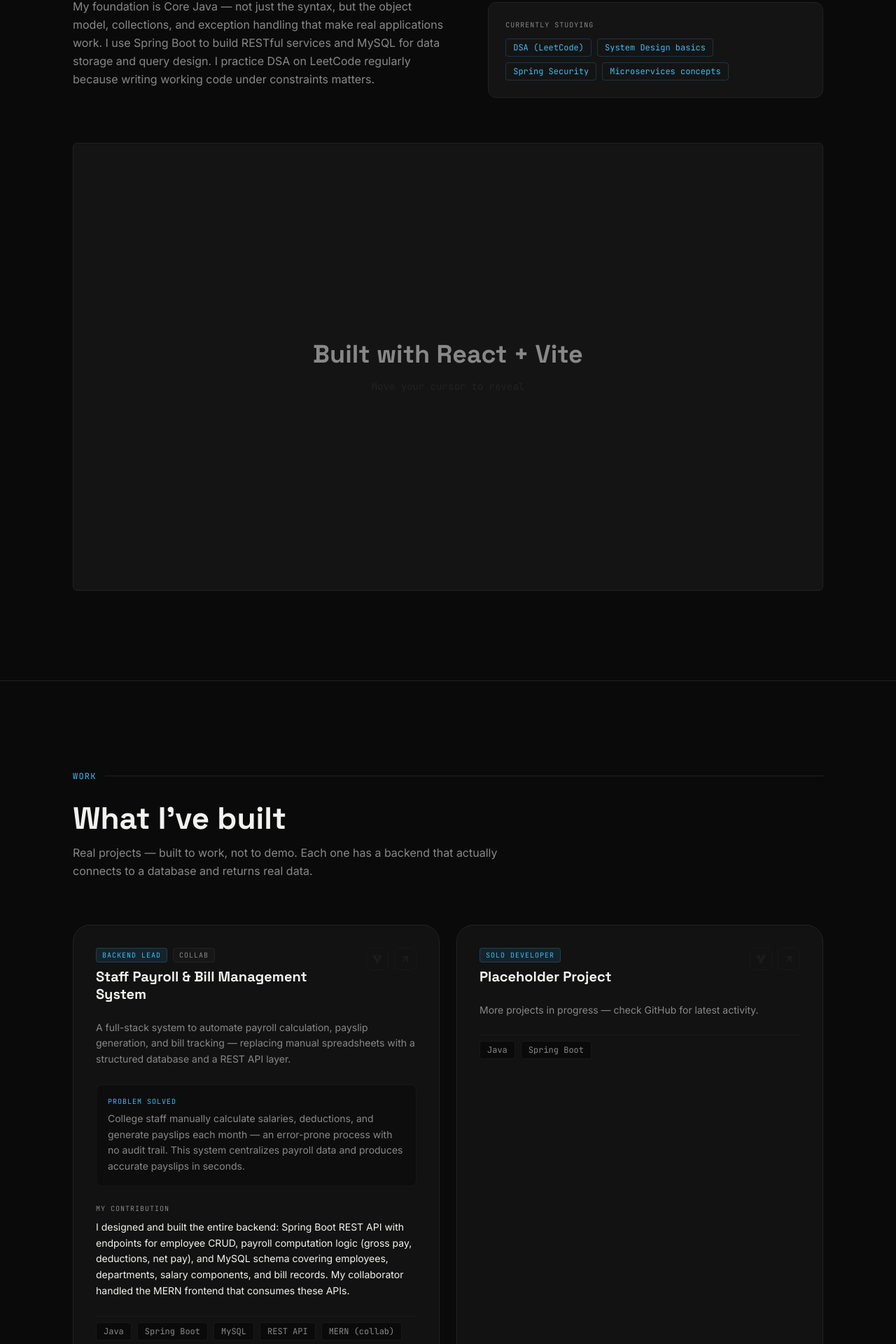
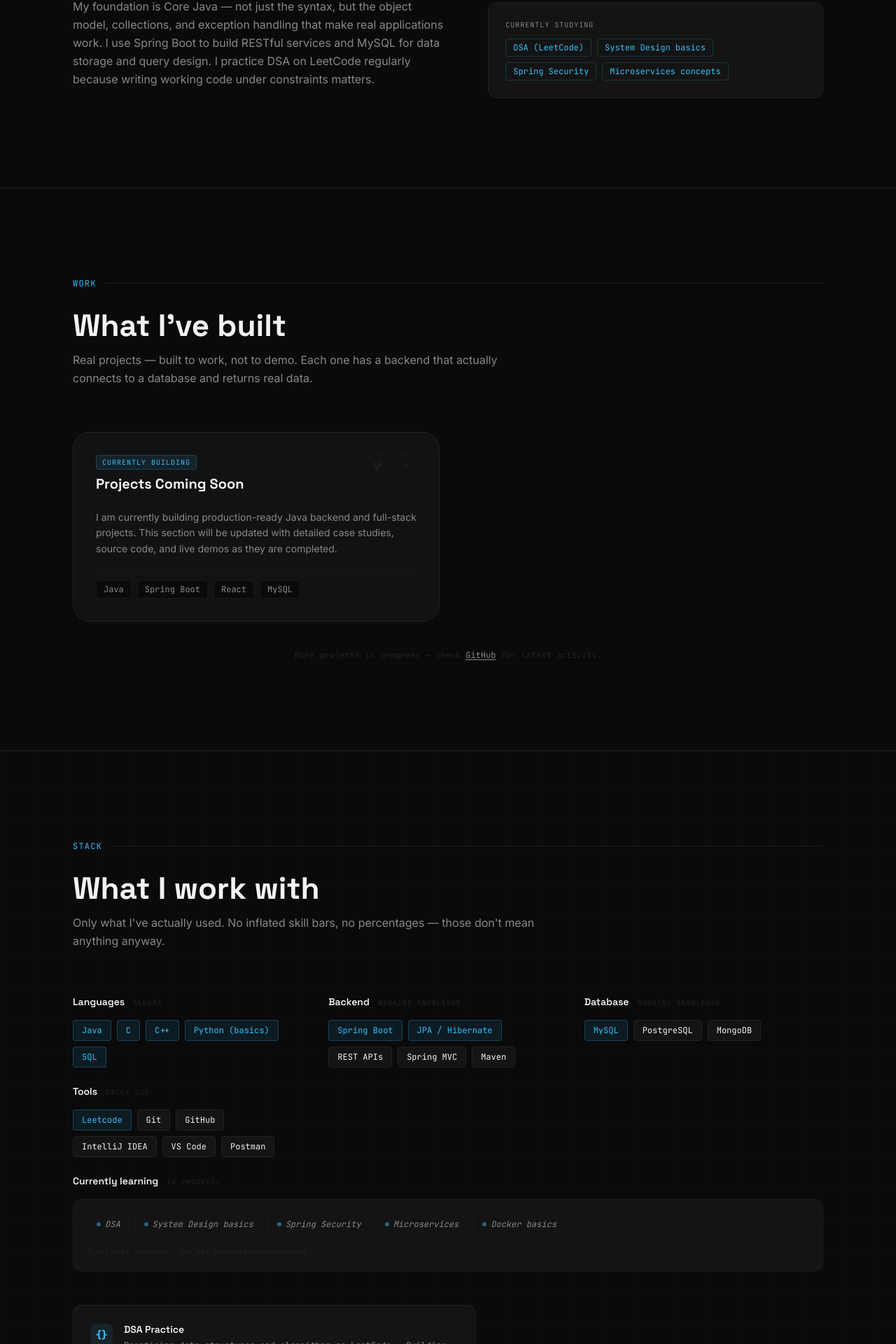
Before and after one commit to Shubhamtekne/Portfolio, a React (Vite) app: page / in a window 1280 px wide. Shown: the part 1454-3374 px from the top of the page at 70% size. Built offline with nearby package versions, Linux system fonts and the light colour scheme; no server answers.

Commit message:
Refine portfolio content and update projects section

```diff
--- a/src/components/About.jsx
+++ b/src/components/About.jsx
@@ -88,15 +88,15 @@ export default function About() {
               </div>
             </motion.div>
           </motion.div>
-          <motion.div
+          {/* <motion.div
             variants={shouldReduce ? {} : fadeUp}
-            initial="hidden"
+            initial="hidde"
             whileInView="visible"
             viewport={{ once: true, margin: '-80px' }}
             className="col-span-full"
           >
             <SVGMaskEffectDemo />
-          </motion.div>
+          </motion.div> */}
         </div>
       </div>
     </section>
--- a/src/components/ui/SVGMaskEffectDemo.jsx
+++ b/src/components/ui/SVGMaskEffectDemo.jsx
@@ -1,3 +1,85 @@
+// import { motion, useMotionValue, useSpring } from 'framer-motion'
+// import { useRef } from 'react'
+
+// export default function SVGMaskEffectDemo() {
+//   const containerRef = useRef(null)
+//   const mouseX = useMotionValue(0)
+//   const mouseY = useMotionValue(0)
+//   const smoothX = useSpring(mouseX, { stiffness: 300, damping: 25 })
+//   const smoothY = useSpring(mouseY, { stiffness: 300, damping: 25 })
+
+//   return (
+//     <div
+//       ref={containerRef}
+//       onMouseMove={(e) => {
+//         const rect = containerRef.current?.getBoundingClientRect()
+//         if (rect) {
+//           mouseX.set(e.clientX - rect.left)
+//           mouseY.set(e.clientY - rect.top)
+//         }
+//       }}
+//       className="flex h-[40rem] w-full items-center justify-center overflow-hidden rounded-md border border-border bg-surface px-6 py-16"
+//     >
+//       <svg className="absolute inset-0 h-full w-full" xmlns="http://www.w3.org/2000/svg">
+//         <defs>
+//           <mask id="text-mask">
+//             <rect width="100%" height="100%" fill="black" />
+//             <motion.circle
+//               r="120"
+//               fill="white"
+//               style={{
+//                 x: smoothX,
+//                 y: smoothY,
+//                 filter: 'blur(2px)',
+//               }}
+//             />
+//           </mask>
+//         </defs>
+
+//         <g mask="url(#text-mask)">
+//           <rect width="100%" height="100%" fill="transparent" />
+//           <text
+//             x="50%"
+//             y="35%"
+//             textAnchor="middle"
+//             className="font-display"
+//             style={{
+//               fontSize: 'clamp(1.5rem, 4vw, 3rem)',
+//               fontWeight: 700,
+//               fill: 'currentColor',
+//               color: 'var(--text)',
+//             }}
+//           >
+//             Java Backend Developer
+//           </text>
+//           <text
+//             x="50%"
+//             y="55%"
+//             textAnchor="middle"
+//             style={{
+//               fontSize: 'clamp(0.875rem, 1.5vw, 1.125rem)',
+//               fontWeight: 400,
+//               fill: 'currentColor',
+//               color: 'var(--muted)',
+//             }}
+//           >
+//             Building systems that actually run in production
+//           </text>
+//         </g>
+//       </svg>
+
+//        {/* <div className="relative z-10 text-center">
+//         <div className="font-display text-2xl font-bold text-muted sm:text-4xl">
+
+//         </div>
+//         <div className="mt-4 font-mono text-sm text-border">
+//           Move your cursor to reveal
+//         </div>
+//       </div>
+//     </div> */}
+//   )
+// }
+
 import { motion, useMotionValue, useSpring } from 'framer-motion'
 import { useRef } from 'react'
 
@@ -67,15 +149,6 @@ export default function SVGMaskEffectDemo() {
           </text>
         </g>
       </svg>
-
-      <div className="relative z-10 text-center">
-        <div className="font-display text-2xl font-bold text-muted sm:text-4xl">
-          Built with React + Vite
-        </div>
-        <div className="mt-4 font-mono text-sm text-border">
-          Move your cursor to reveal
-        </div>
-      </div>
     </div>
   )
 }
--- a/src/content/profile.js
+++ b/src/content/profile.js
@@ -30,7 +30,7 @@ export const profile = {
   seo: {
     title: 'Shubham Tekne — Java Backend Developer',
     description:
-      'Java backend developer and MCA student at GECA. Building REST APIs and Spring Boot systems for campus placements at TCS, Cybage, Bitwise, and Kanerika.',
+      'Java backend developer and MCA student at GECA. Building REST APIs and Spring Boot applications.',
     keywords: [
       'Shubham Tekne',
       'Java developer',
@@ -42,7 +42,7 @@ export const profile = {
       'campus placement',
     ],
     ogImage: '/og-image.png',
-    siteUrl: 'https://shubhamtekne.dev',
+    siteUrl: 'https://tekneshubham.vercel.app',
     twitterHandle: null,
   },
 
@@ -59,7 +59,7 @@ export const profile = {
   about: {
     headline: 'I build backends, not slides.',
     paragraphs: [
-      "I'm a first-year MCA student at Government Engineering College Aurangabad — one of Maharashtra's top government engineering colleges. My focus is backend development: writing the server logic, designing the database schema, and getting the API to actually respond correctly.",
+      "I'm a second-year MCA student at Government Engineering College Aurangabad — one of Maharashtra's top government engineering colleges. My focus is backend development: writing the server logic, designing the database schema, and getting the API to actually respond correctly.",
       'My foundation is Core Java — not just the syntax, but the object model, collections, and exception handling that make real applications work. I use Spring Boot to build RESTful services and MySQL for data storage and query design. I practice DSA on LeetCode regularly because writing working code under constraints matters.',
 
     ],
@@ -75,52 +75,21 @@ export const profile = {
   // ─── Projects ───────────────────────────────────────────
 projects: [
   {
-      id: 'payroll-system',
-      title: 'Staff Payroll & Bill Management System',
-      role: 'Backend Lead',
-      collab: true,
+    id: 'coming-soon',
+    title: 'Projects Coming Soon',
+    role: 'Currently Building',
+    collab: false,
     description:
-        'A full-stack system to automate payroll calculation, payslip generation, and bill tracking — replacing manual spreadsheets with a structured database and a REST API layer.',
-      problem:
-        'College staff manually calculate salaries, deductions, and generate payslips each month — an error-prone process with no audit trail. This system centralizes payroll data and produces accurate payslips in seconds.',
-      contribution:
-        'I designed and built the entire backend: Spring Boot REST API with endpoints for employee CRUD, payroll computation logic (gross pay, deductions, net pay), and MySQL schema covering employees, departments, salary components, and bill records. My collaborator handled the MERN frontend that consumes these APIs.',
-      stack: ['Java', 'Spring Boot', 'MySQL', 'REST API', 'MERN (collab)', 'Git'],
+      'I am currently building production-ready Java backend and full-stack projects. This section will be updated with detailed case studies, source code, and live demos as they are completed.',
+    problem: null,
+    contribution: null,
+    stack: ['Java', 'Spring Boot', 'React', 'MySQL'],
     githubUrl: null,
     liveUrl: null,
     featured: true,
     year: 2026,
   },
-    {
-      id: 'project-2',
-      title: 'Placeholder Project',
-      role: 'Solo Developer',
-      collab: false,
-      description: 'More projects in progress — check GitHub for latest activity.',
-      problem: null,
-      contribution: null,
-      stack: ['Java', 'Spring Boot'],
-      githubUrl: null,
-      liveUrl: null,
-      featured: false,
-      year: 2026,
-    },
-    {
-      id: 'project-3',
-      title: 'Placeholder Project',
-      role: 'Solo Developer',
-      collab: false,
-      description: 'More projects in progress — check GitHub for latest activity.',
-      problem: null,
-      contribution: null,
-      stack: ['Java', 'Spring Boot'],
-      githubUrl: null,
-      liveUrl: null,
-      featured: false,
-      year: 2026,
-    },
 ],
-
   // ─── Skills ─────────────────────────────────────────────
   skills: {
     groups: [
```
Lines whose indentation alone changed are shown as unchanged.
